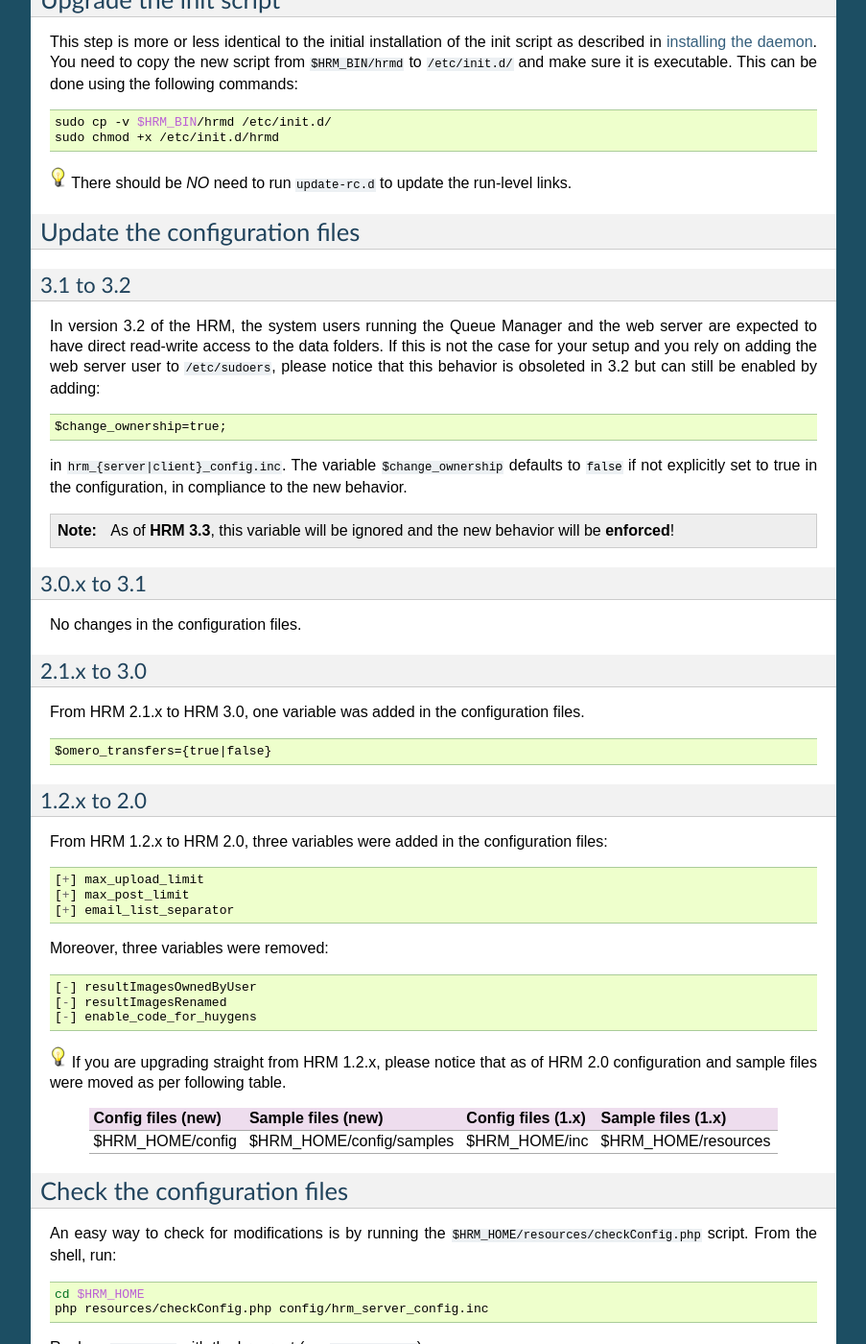
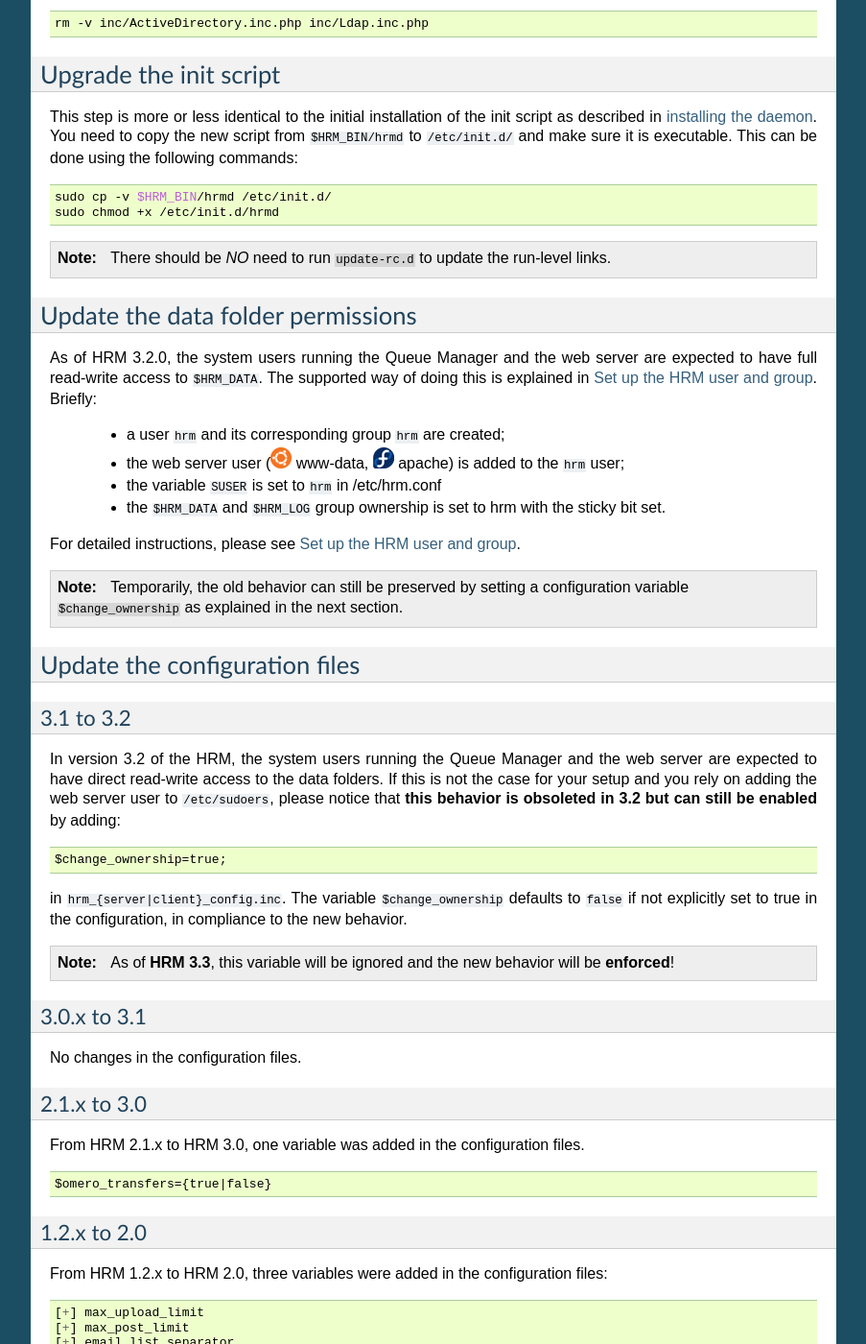
Before and after one commit to aarpon/hrm_docs, a Sphinx documentation site: the page built from docs/upgrade.rst, in a window 1280 px wide and 1400 px high, scrolled down 944 px. Shown: the whole window at 96% size, without its empty margins (198-1101 px from the left). Built offline with Sphinx 7.4.7, drawn with Linux system fonts in a browser that asks for light colours; some of the changed text lies outside the part shown.

Commit message:
Add instructions on how to change data folder permissions on upgrade.

```diff
--- a/docs/hrm_conf.rst
+++ b/docs/hrm_conf.rst
@@ -71,6 +71,7 @@ Explanation
 - (optional) ``OMERO_PKG``, ``OMERO_HOSTNAME`` and ``OMERO_PORT``: see :ref:`connector_omero` for details.
 - (optional) ``PHP_CLI`` is the path tho the php CLI executable if it is not in the path or another one should be used (for example: ``/usr/local/php/bin/php``).
 
+.. _setup_hrm_user_and_group:
 
 Set up the HRM user and group
 =============================
--- a/docs/upgrade.rst
+++ b/docs/upgrade.rst
@@ -2,6 +2,8 @@
 
 .. toctree::
    :maxdepth: 3
+
+.. warning:: As of version 3.2.0, the HRM expects specific file permissions on the file area! Please see :ref:`update_hrm_data_permissions` below.
 
 ***************
 Version upgrade
@@ -68,7 +70,23 @@ This step is more or less identical to the initial installation of the init scri
     sudo cp -v $HRM_BIN/hrmd /etc/init.d/
     sudo chmod +x /etc/init.d/hrmd
 
-|note| There should be *NO* need to run ``update-rc.d`` to update the run-level links.
+.. note:: There should be *NO* need to run ``update-rc.d`` to update the run-level links.
+
+.. _update_hrm_data_permissions:
+
+Update the data folder permissions
+==================================
+
+As of HRM 3.2.0, the system users running the Queue Manager and the web server are expected to have full read-write access to ``$HRM_DATA``. The supported way of doing this is explained in :ref:`setup_hrm_user_and_group`. Briefly:
+
+  * a user ``hrm`` and its corresponding group ``hrm`` are created;
+  * the web server user (|ubuntu| www-data, |fedora| apache) is added to the ``hrm`` user;
+  * the variable ``SUSER`` is set to ``hrm`` in /etc/hrm.conf
+  * the ``$HRM_DATA`` and ``$HRM_LOG`` group ownership is set to hrm with the sticky bit set.
+
+For detailed instructions, please see :ref:`setup_hrm_user_and_group`.
+
+.. note:: Temporarily, the old behavior can still be preserved by setting a configuration variable ``$change_ownership`` as explained in the next section.
 
 Update the configuration files
 ==============================
@@ -76,7 +94,7 @@ Update the configuration files
 3.1 to 3.2
 ----------
 
-In version 3.2 of the HRM, the system users running the Queue Manager and the web server are expected to have direct read-write access to the data folders. If this is not the case for your setup and you rely on adding the web server user to ``/etc/sudoers``, please notice that this behavior is obsoleted in 3.2 but can still be enabled by adding:
+In version 3.2 of the HRM, the system users running the Queue Manager and the web server are expected to have direct read-write access to the data folders. If this is not the case for your setup and you rely on adding the web server user to ``/etc/sudoers``, please notice that **this behavior is obsoleted in 3.2 but can still be enabled** by adding:
 
 .. code-block:: php
 
@@ -190,14 +208,16 @@ Newer versions of the HRM might use slightly different/updated versions of the d
 +-------------+------------------+
 | 3.1         | 12               |
 +-------------+------------------+
+| 3.2         | 13               |
++-------------+------------------+
 
 For this reason, the first time you run the HRM after an update you will be told that the database must be updated and that you are not allowed to continue until this has been done!
 
-|note| Database updates are supported across HRM versions, i.e. it is possible to upgrade the database from revision 7 to 12 in one step.
+.. note:: Database updates are supported across HRM versions, i.e. it is possible to upgrade the database from revision 7 to 13 in one step.
 
 The following describes two possible ways to update the database.
 
-|note| Although we test this procedure quite carefully, it is **highly recommended to backup the database before updating!**
+.. note:: Although we test this procedure quite carefully, it is **highly recommended to backup the database before updating!**
 
 Updating from the web interface
 -------------------------------
@@ -206,11 +226,11 @@ Login to the HRM as the admin user: you will be brought directly to the Database
 
 .. code-block:: sh
 
-    Needed database revision for HRM v3.1 is number 12.
-    Current database revision is number 11.
+    Needed database revision for HRM v3.2 is number 13.
+    Current database revision is number 12.
     Updating...
 
-    Database successfully updated to revision 12.
+    Database successfully updated to revision 13.
 
 The database is now at the latest revision.
 
```
Also changed, not shown: other parts of docs/upgrade.rst (+1 -1 lines).
